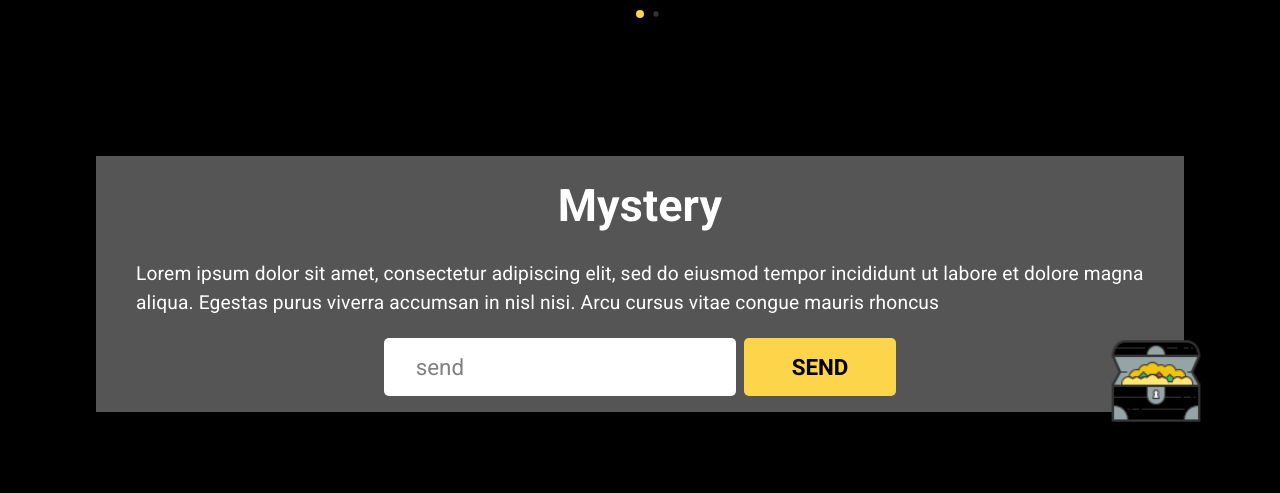
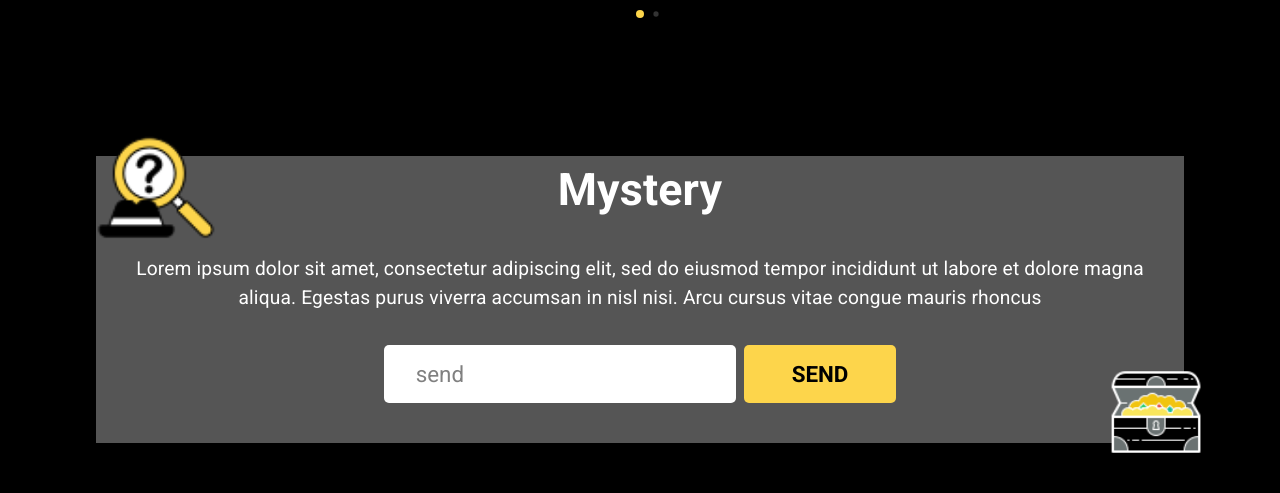
Before and after one commit to SepantaJoshani/NFT_UI, a React (Vite) app: page / in a window 1280 px wide. Shown: the part 2925-3418 px from the top of the page. Built offline with nearby package versions, Linux system fonts and the light colour scheme.

Commit message:
bug fixing

```diff
--- a/src/App.styled.js
+++ b/src/App.styled.js
@@ -41,11 +41,7 @@ export const StoryWrapper = styled.section`
     margin-top: 2rem;
     width: 90%;
   }
-  /* @media (min-width: 1024px) {
-    margin: 0 auto;
-    margin-top: 2rem;
-    width: 90%;
-  } */
+
 `;
 
 export const TimeLineWrapper = styled(Box)`
@@ -74,9 +70,16 @@ export const TreasureWrapper = styled.section`
 
 export const MysteryWrapper = styled.section`
   background-color: #555555;
-  padding: 1rem 2.5rem;
+  padding: 0rem 2.5rem;
+  padding-bottom: 1rem;
   position: relative;
+  @media (min-width: 1024px) {
+    padding-bottom: 2.5rem;
+
+  }
+
   ${MarginTop}
+
 `;
 
 export const TeamWrapper = styled.section`
--- a/src/components/content/mystery/Mystery.jsx
+++ b/src/components/content/mystery/Mystery.jsx
@@ -7,6 +7,7 @@ import {
   StyledInput,
   SubmitBtn,
   TreasureWrapper,
+  HatWrapper
 } from "./Mystery.styled";
 const Mystery = () => {
   return (
@@ -25,8 +26,11 @@ const Mystery = () => {
         <SubmitBtn>SEND</SubmitBtn>
       </FormWrapper>
       <TreasureWrapper>
-        <img width="100%" height="100%" src={TreasureBox} alt="" />
+        <img width="100%" height="100%" src={TreasureBox} alt="box" />
       </TreasureWrapper>
+      <HatWrapper>
+        <img width="100%" height="100%" src={Hat} alt="hat" />
+      </HatWrapper>
     </>
   );
 };
--- a/src/components/content/mystery/Mystery.styled.js
+++ b/src/components/content/mystery/Mystery.styled.js
@@ -1,35 +1,16 @@
 import styled from "@emotion/styled";
 
 export const Paragraph = styled.p`
-  margin: 1.3rem 0;
+  margin: 0.2rem 0;
   font-size: 0.8rem;
+  text-align: center;
   @media (min-width: 768px) {
     font-size: 1rem;
+    margin: 1rem 0;
   }
   @media (min-width: 1280px) {
     font-size: 1.2rem;
-  }
-`;
-
-export const TreasureWrapper = styled.div`
-  width: 4.5rem;
-  height: 4.5rem;
-  position: absolute;
-  right: -1rem;
-  bottom: -1.8rem;
-
-  @media (min-width: 768px) {
-    width: 5.5rem;
-    height: 5.5rem;
-  }
-  @media (min-width: 768px) {
-    width: 7.5rem;
-    height: 7.5rem;
-    right: -2rem;
-    bottom: -1.8rem;
-  }
-  @media (max-width: 374px) {
-    display: none;
+    margin: 2rem 0;
   }
 `;
 
@@ -95,3 +76,61 @@ export const SubmitBtn = styled.button`
     font-size: 1.4rem;
   }
 `;
+
+export const TreasureWrapper = styled.div`
+  width: 4.5rem;
+  height: 4.5rem;
+  position: absolute;
+  right: -1rem;
+  bottom: -1.8rem;
+
+  @media (min-width: 768px) {
+    width: 5.5rem;
+    height: 5.5rem;
+  }
+  @media (min-width: 1024px) {
+    width: 6.5rem;
+    height: 6.5rem;
+    right: -2rem;
+    bottom: -1.8rem;
+  }
+  @media (min-width: 1280px) {
+    width: 7.5rem;
+    height: 7.5rem;
+    right: -2rem;
+    bottom: -1.8rem;
+  }
+
+  @media (max-width: 424px) {
+    width: 4rem;
+    height: 4rem;
+  }
+  @media (max-width: 374px) {
+    display: none;
+  }
+`;
+
+export const HatWrapper = styled.div`
+  width: 4.5rem;
+  height: 4.5rem;
+  position: absolute;
+  left: 0rem;
+  top: -1.8rem;
+
+  @media (min-width: 768px) {
+    width: 5.5rem;
+    height: 5.5rem;
+  }
+
+  @media (min-width: 1024px) {
+    width: 6.5rem;
+    height: 6.5rem;
+  }
+  @media (min-width: 1280px) {
+    width: 7.5rem;
+    height: 7.5rem;
+  }
+  @media (max-width: 374px) {
+    display: none;
+  }
+`;
```
Also changed, not shown: src/assets/hat.png, src/assets/treasure-box.png.
